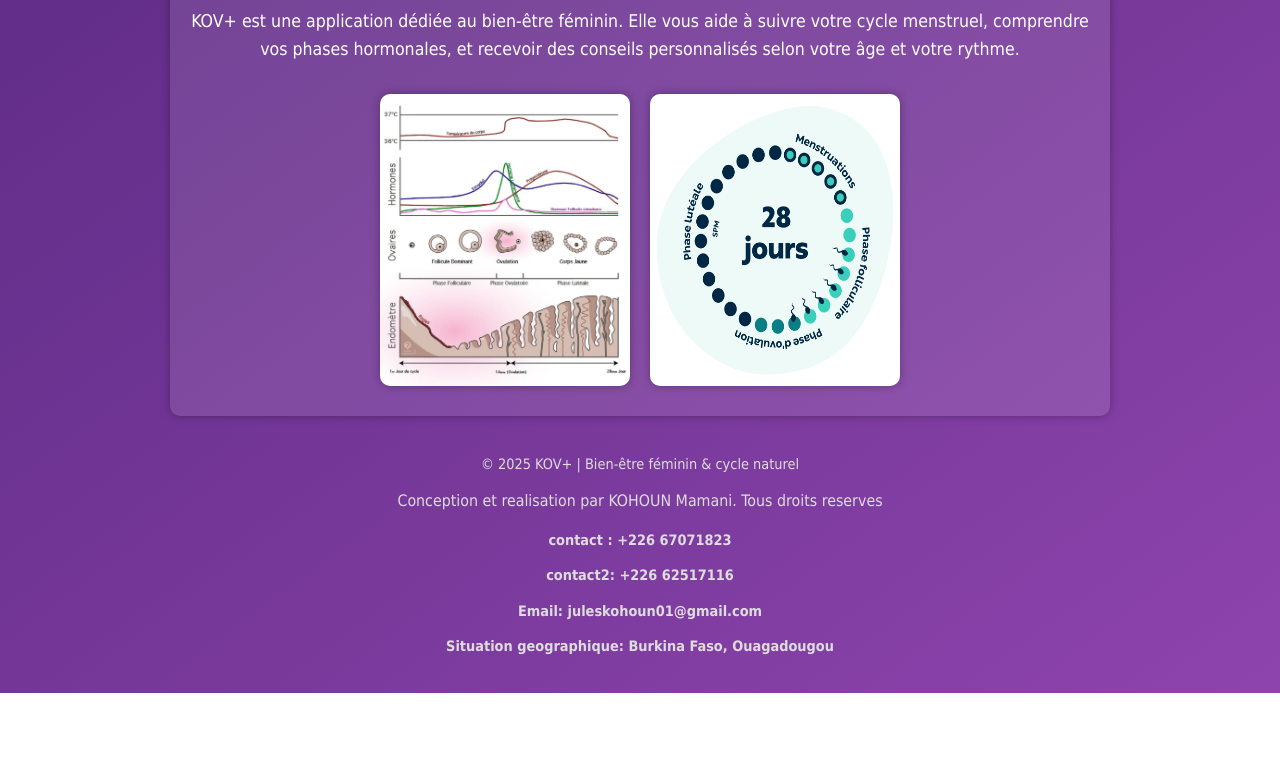
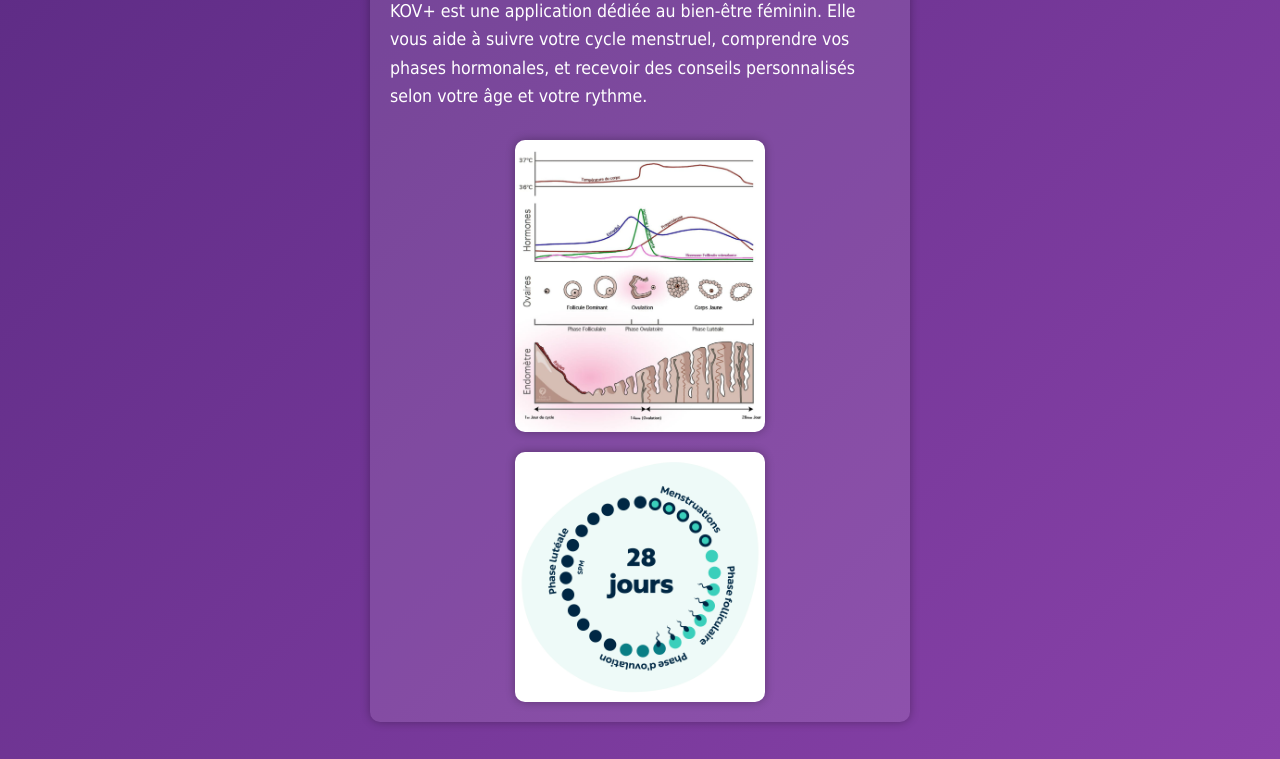
Before and after one commit to juleskohoun01-oss/kovplus, a plain HTML site: page kov+/index.html in a window 1280 px wide. Shown: the part 249-1008 px from the top of the page. Before the commit the page ends 942 px from the top, so only its background shows below. Drawn offline with Linux system fonts and the light colour scheme; a web font is replaced by a local one.

Commit message:
Update index.html

```diff
--- a/kov+/index.html
+++ b/kov+/index.html
@@ -40,12 +40,7 @@
       color: #f1c40f;
     }
 
-    .container {
-      max-width: 900px;
-      margin: auto;
-      padding: 30px 20px;
-      text-align: center;
-    }
+
 
     .logo {
       width: 120px;
```
